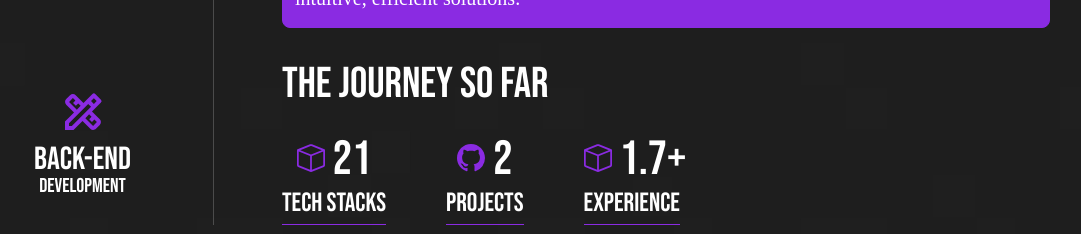
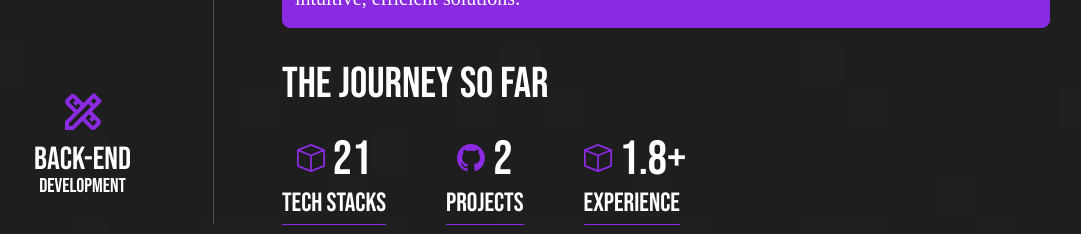
Before and after one commit to AnthonyFrank-Ordonez/my-portfolio, a React (Vite) app: page / in a window 1280 px wide. Shown: the part 1360-1594 px from the top of the page, without its empty margins (78-1159 px from the left). Built offline with nearby package versions, Linux system fonts and the light colour scheme; a web font is replaced by a local one.

Commit message:
Added 1 year in experience in about me

```diff
--- a/src/components/About.tsx
+++ b/src/components/About.tsx
@@ -114,7 +114,7 @@ export default function About() {
 							<div className='flex flex-col'>
 								<div className='flex flex-row items-center justify-center gap-2'>
 									<BsBox className='text-tertiary sw-8 mb-1 h-7 w-7 2xl:h-10 2xl:w-10' />
-									<h2 className='text-secondary text-5xl 2xl:text-6xl'>1.7+</h2>
+									<h2 className='text-secondary text-5xl 2xl:text-6xl'>1.8+</h2>
 								</div>
 								<h2 className='text-secondary border-b-tertiary w-24 border-b-1 text-[1.65rem] 2xl:w-34 2xl:text-[2.3rem]'>
 									Experience
@@ -188,7 +188,7 @@ export default function About() {
 						<div className='flex flex-col items-center justify-center'>
 							<div className='flex flex-row items-center justify-center gap-1'>
 								<BsDuffle className='text-tertiary mb-1 h-7 w-7 sm:h-8 sm:w-8' />
-								<h2 className='text-secondary text-4xl sm:text-5xl'>1.7+</h2>
+								<h2 className='text-secondary text-4xl sm:text-5xl'>1.8+</h2>
 							</div>
 							<h2 className='text-secondary border-b-tertiary border-b-1 text-xl sm:text-3xl'>
 								Experience
```
